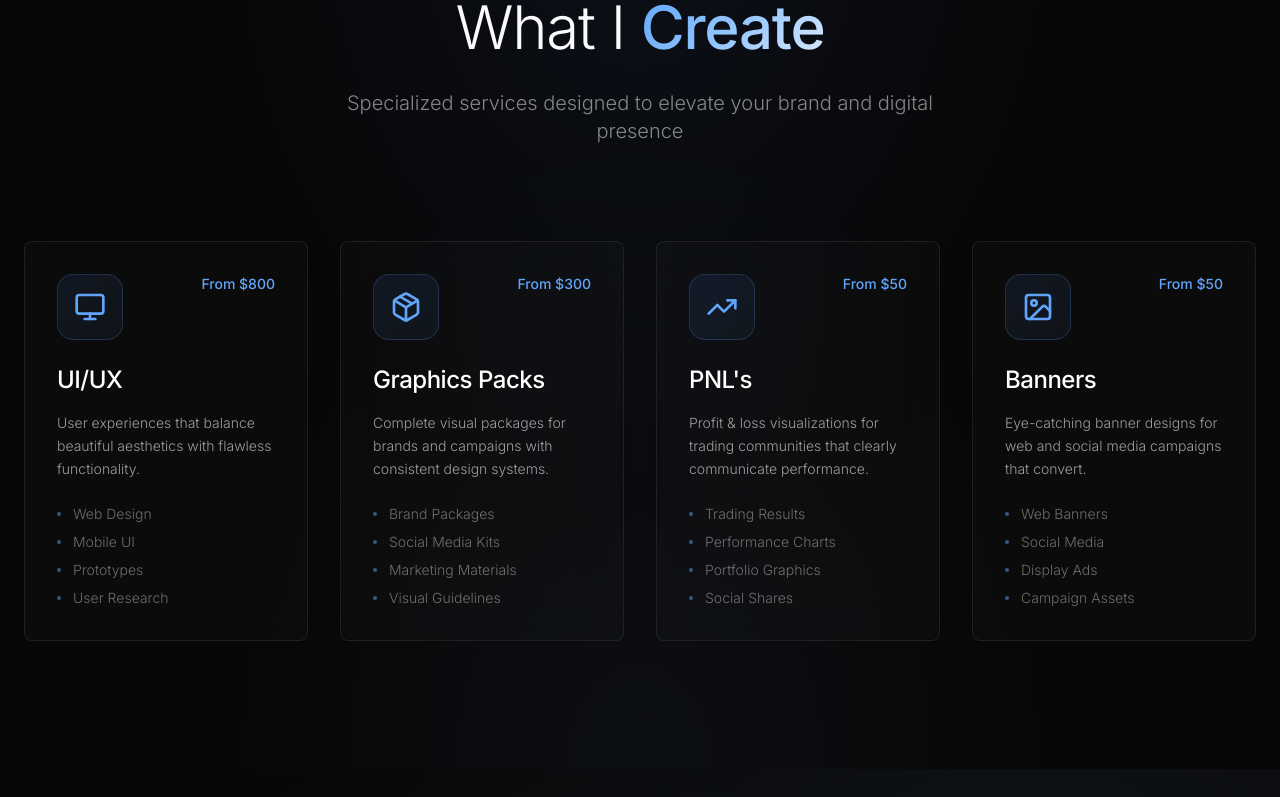
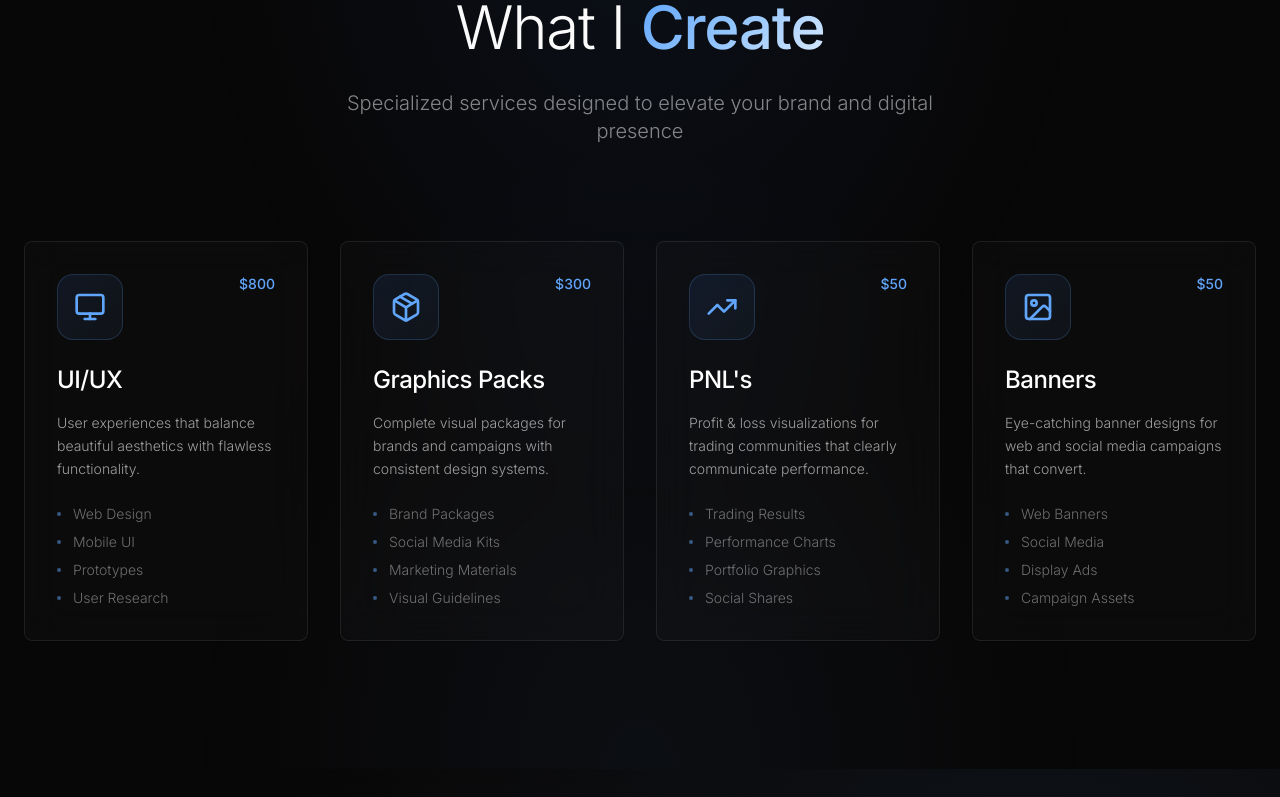
Before and after one commit to zakariyyazeb108/degen-neon-canvas, a React (Vite) app: page / in a window 1280 px wide. Shown: the part 931-1728 px from the top of the page. Built offline with nearby package versions, Linux system fonts and the light colour scheme.

Commit message:
Remove "from" prices from cards
Removes the "from" prefix from the price displayed on the service cards.

```diff
--- a/src/components/Services.tsx
+++ b/src/components/Services.tsx
@@ -1,4 +1,3 @@
-
 import { Card } from "@/components/ui/card";
 import { Monitor, Package, TrendingUp, Image } from "lucide-react";
 
@@ -9,28 +8,28 @@ const Services = () => {
       title: "UI/UX",
       description: "User experiences that balance beautiful aesthetics with flawless functionality.",
       features: ["Web Design", "Mobile UI", "Prototypes", "User Research"],
-      price: "From $800"
+      price: "$800"
     },
     {
       icon: Package,
       title: "Graphics Packs",
       description: "Complete visual packages for brands and campaigns with consistent design systems.",
       features: ["Brand Packages", "Social Media Kits", "Marketing Materials", "Visual Guidelines"],
-      price: "From $300"
+      price: "$300"
     },
     {
       icon: TrendingUp,
       title: "PNL's",
       description: "Profit & loss visualizations for trading communities that clearly communicate performance.",
       features: ["Trading Results", "Performance Charts", "Portfolio Graphics", "Social Shares"],
-      price: "From $50"
+      price: "$50"
     },
     {
       icon: Image,
       title: "Banners",
       description: "Eye-catching banner designs for web and social media campaigns that convert.",
       features: ["Web Banners", "Social Media", "Display Ads", "Campaign Assets"],
-      price: "From $50"
+      price: "$50"
     }
   ];
 
```
